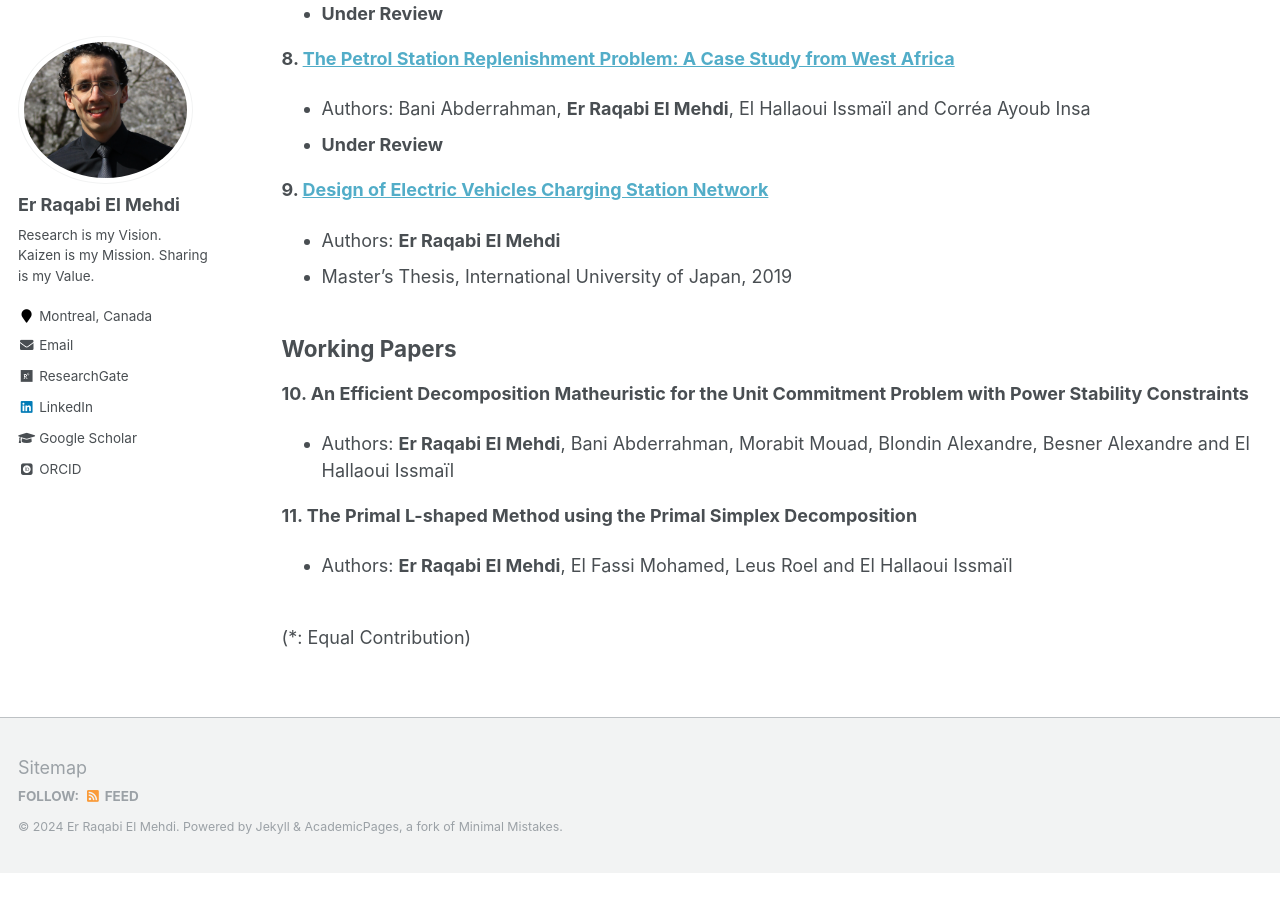
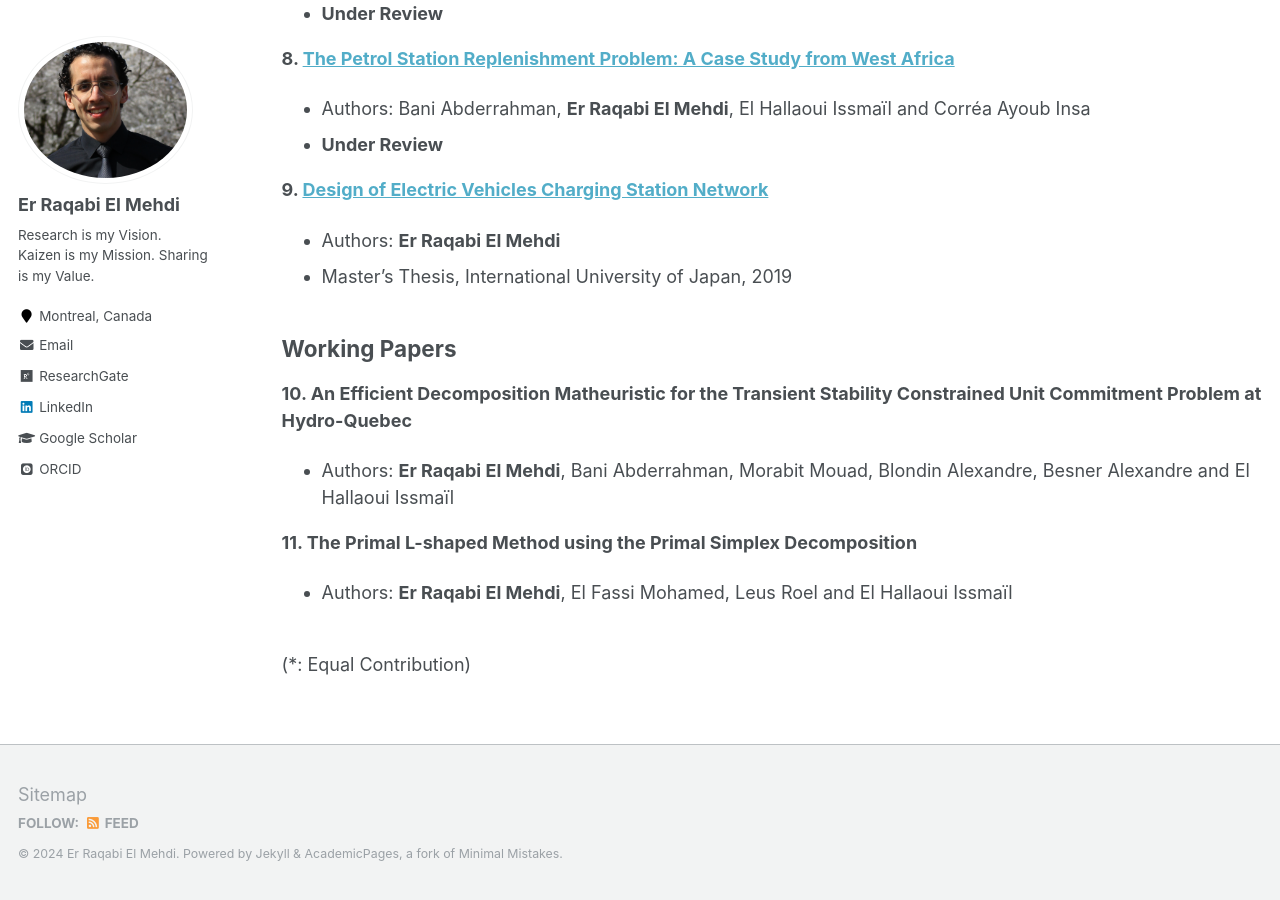
Before and after one commit to RqbMedi/rqbmedi.github.io, a Jekyll site: the page built from _pages/publications.md, in a window 1280 px wide and 900 px high, scrolled down 1587 px. Built offline with Jekyll 4.4.1, drawn with Linux system fonts in a browser that asks for light colours; some web fonts are replaced; before the commit the page ends 2460 px from its top, so only the background shows below that.

Commit message:
Update publications.md

```diff
--- a/_pages/publications.md
+++ b/_pages/publications.md
@@ -58,7 +58,7 @@ Published & Under Review
 Working Papers
 ------
 
-**10. An Efficient Decomposition Matheuristic for the Unit Commitment Problem with Power Stability Constraints**
+**10. An Efficient Decomposition Matheuristic for the Transient Stability Constrained Unit Commitment Problem at Hydro-Quebec**
  - Authors: **Er Raqabi El Mehdi**, Bani Abderrahman, Morabit Mouad, Blondin Alexandre, Besner Alexandre and El Hallaoui Issmaïl
 
 **11. The Primal L-shaped Method using the Primal Simplex Decomposition**
```
